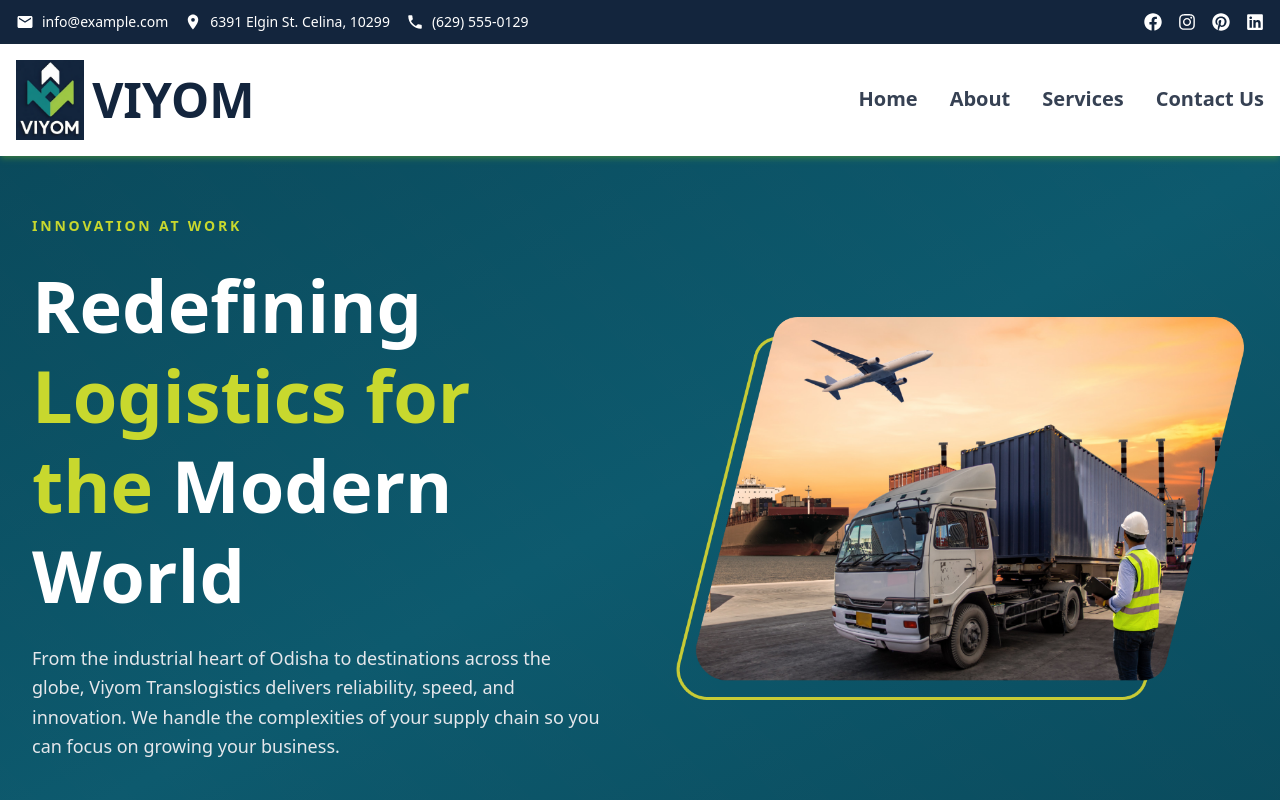
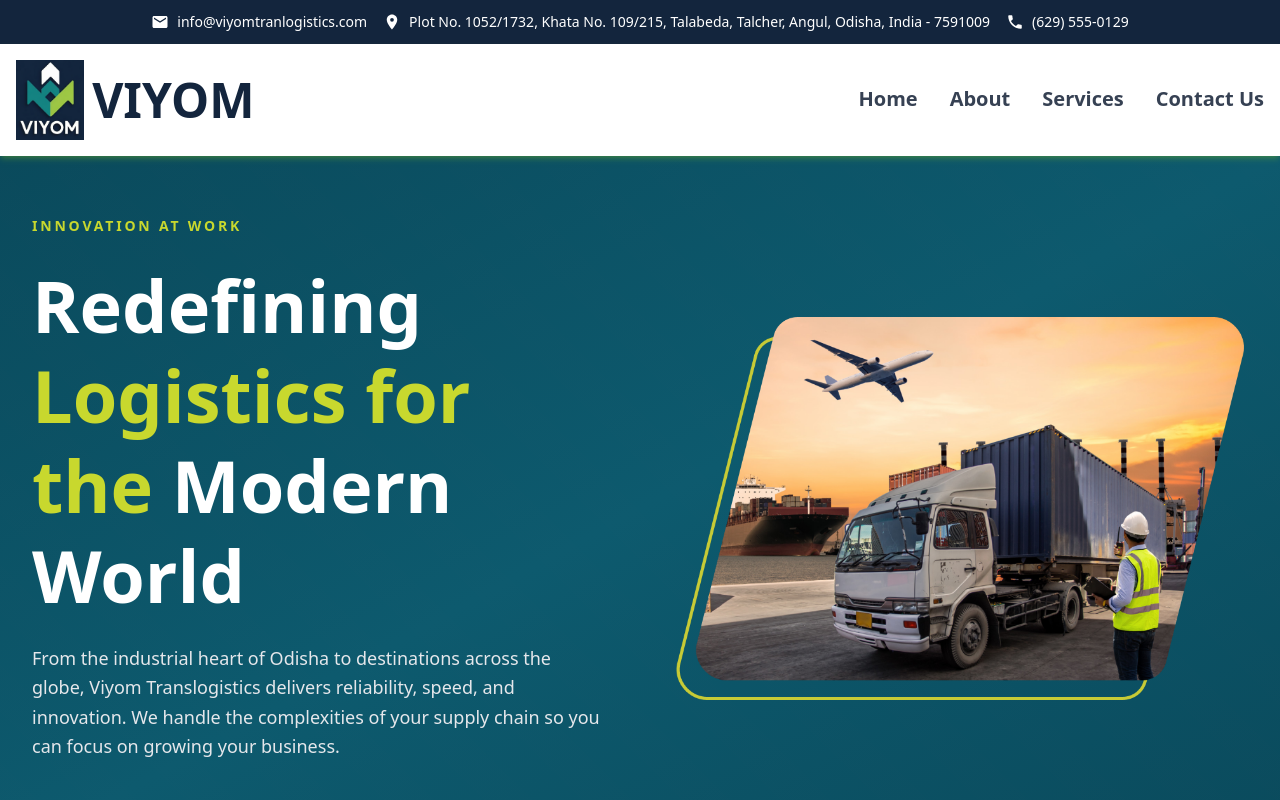
Before and after one commit to Hdhenge/viyomtranslogistics, a React (Vite) app: page / in a window 1280 px wide. Shown: the top 800 px of the page. Built offline with nearby package versions, Linux system fonts and the light colour scheme.

Commit message:
new change

```diff
--- a/src/components/Footer.jsx
+++ b/src/components/Footer.jsx
@@ -15,20 +15,6 @@ const Footer = () => {
             <p className="text-gray-400 mb-6 leading-relaxed">
               Your trusted partner for comprehensive supply chain solutions. We bridge the gap between efficiency and reliability, delivering your goods across the globe with precision.
             </p>
-            <div className="flex gap-4">
-              <a href="#" className="w-10 h-10 bg-slate-800 rounded-full flex items-center justify-center hover:bg-lime-500 hover:text-white transition-all duration-300 group">
-                <FaFacebookF className="group-hover:scale-110 transition-transform" />
-              </a>
-              <a href="#" className="w-10 h-10 bg-slate-800 rounded-full flex items-center justify-center hover:bg-lime-500 hover:text-white transition-all duration-300 group">
-                <FaInstagram className="group-hover:scale-110 transition-transform" />
-              </a>
-              <a href="#" className="w-10 h-10 bg-slate-800 rounded-full flex items-center justify-center hover:bg-lime-500 hover:text-white transition-all duration-300 group">
-                <FaTwitter className="group-hover:scale-110 transition-transform" />
-              </a>
-              <a href="#" className="w-10 h-10 bg-slate-800 rounded-full flex items-center justify-center hover:bg-lime-500 hover:text-white transition-all duration-300 group">
-                <FaLinkedin className="group-hover:scale-110 transition-transform" />
-              </a>
-            </div>
           </div>
 
           {/* Quick Links */}
@@ -38,7 +24,6 @@ const Footer = () => {
               <li><a href="/" className="text-gray-400 hover:text-lime-500 hover:pl-2 transition-all duration-300 block">Home</a></li>
               <li><a href="/about" className="text-gray-400 hover:text-lime-500 hover:pl-2 transition-all duration-300 block">About Us</a></li>
               <li><a href="/services" className="text-gray-400 hover:text-lime-500 hover:pl-2 transition-all duration-300 block">Our Services</a></li>
-              <li><a href="/track" className="text-gray-400 hover:text-lime-500 hover:pl-2 transition-all duration-300 block">Track Shipment</a></li>
               <li><a href="/contact" className="text-gray-400 hover:text-lime-500 hover:pl-2 transition-all duration-300 block">Contact Us</a></li>
             </ul>
           </div>
@@ -62,8 +47,7 @@ const Footer = () => {
               <li className="flex items-start">
                 <MdLocationOn className="text-lime-500 text-xl mt-1 mr-3 flex-shrink-0" />
                 <span>
-                  123 Business Park, Sector 62,<br />
-                  Noida, UP 201309, India
+                  Plot No. 1052/1732, Khata No. 109/215, Talabeda, Talcher, Angul, Odisha, India - 759100
                 </span>
               </li>
               <li className="flex items-center">
--- a/src/components/Navbar.jsx
+++ b/src/components/Navbar.jsx
@@ -54,35 +54,20 @@ const Header = () => {
         isScrolled ? 'opacity-0 -translate-y-full pointer-events-none' : 'opacity-100 translate-y-0'
       }`}>
         <div className="container mx-auto px-4">
-          <div className="flex flex-wrap justify-between items-center gap-4">
+          <div className="flex flex-wrap justify-center items-center gap-4">
             <div className="flex flex-wrap gap-3 md:gap-4 text-xs md:text-sm">
               <a href="mailto:info@example.com" className="flex items-center gap-1 md:gap-2 hover:text-lime-400 transition-colors duration-300">
                 <MdEmail className="text-base md:text-lg flex-shrink-0" />
-                <span className="hidden lg:inline">info@example.com</span>
+                <span className="hidden lg:inline">info@viyomtranlogistics.com</span>
               </a>
               <a href="#" className="flex items-center gap-1 md:gap-2 hover:text-lime-400 transition-colors duration-300">
                 <MdLocationOn className="text-base md:text-lg flex-shrink-0" />
-                <span className="hidden xl:inline">6391 Elgin St. Celina, 10299</span>
+                <span className="hidden xl:inline">Plot No. 1052/1732, Khata No. 109/215, Talabeda, Talcher, Angul, Odisha, India - 7591009</span>
                 <span className="xl:hidden">Location</span>
               </a>
               <a href="tel:(629)555-0129" className="flex items-center gap-1 md:gap-2 hover:text-lime-400 transition-colors duration-300">
                 <MdPhone className="text-base md:text-lg flex-shrink-0" />
                 <span>(629) 555-0129</span>
-              </a>
-            </div>
-
-            <div className="flex gap-3 md:gap-4">
-              <a href="#" className="hover:text-lime-400 transition-colors duration-300" aria-label="Facebook">
-                <FaFacebook size={16} className="md:w-[18px] md:h-[18px]" />
-              </a>
-              <a href="#" className="hover:text-lime-400 transition-colors duration-300" aria-label="Instagram">
-                <FaInstagram size={16} className="md:w-[18px] md:h-[18px]" />
-              </a>
-              <a href="#" className="hover:text-lime-400 transition-colors duration-300" aria-label="Pinterest">
-                <FaPinterest size={16} className="md:w-[18px] md:h-[18px]" />
-              </a>
-              <a href="#" className="hover:text-lime-400 transition-colors duration-300" aria-label="LinkedIn">
-                <FaLinkedin size={16} className="md:w-[18px] md:h-[18px]" />
               </a>
             </div>
           </div>
```
